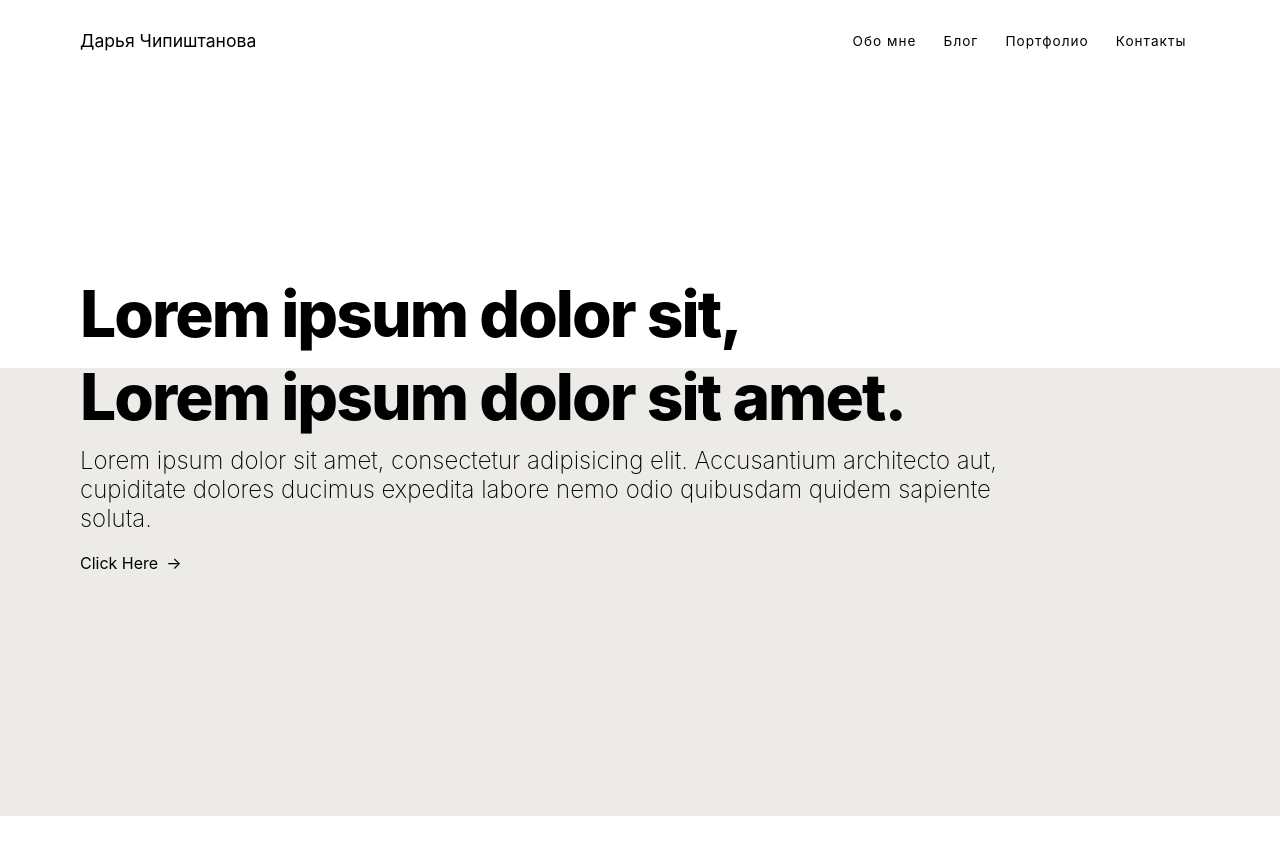
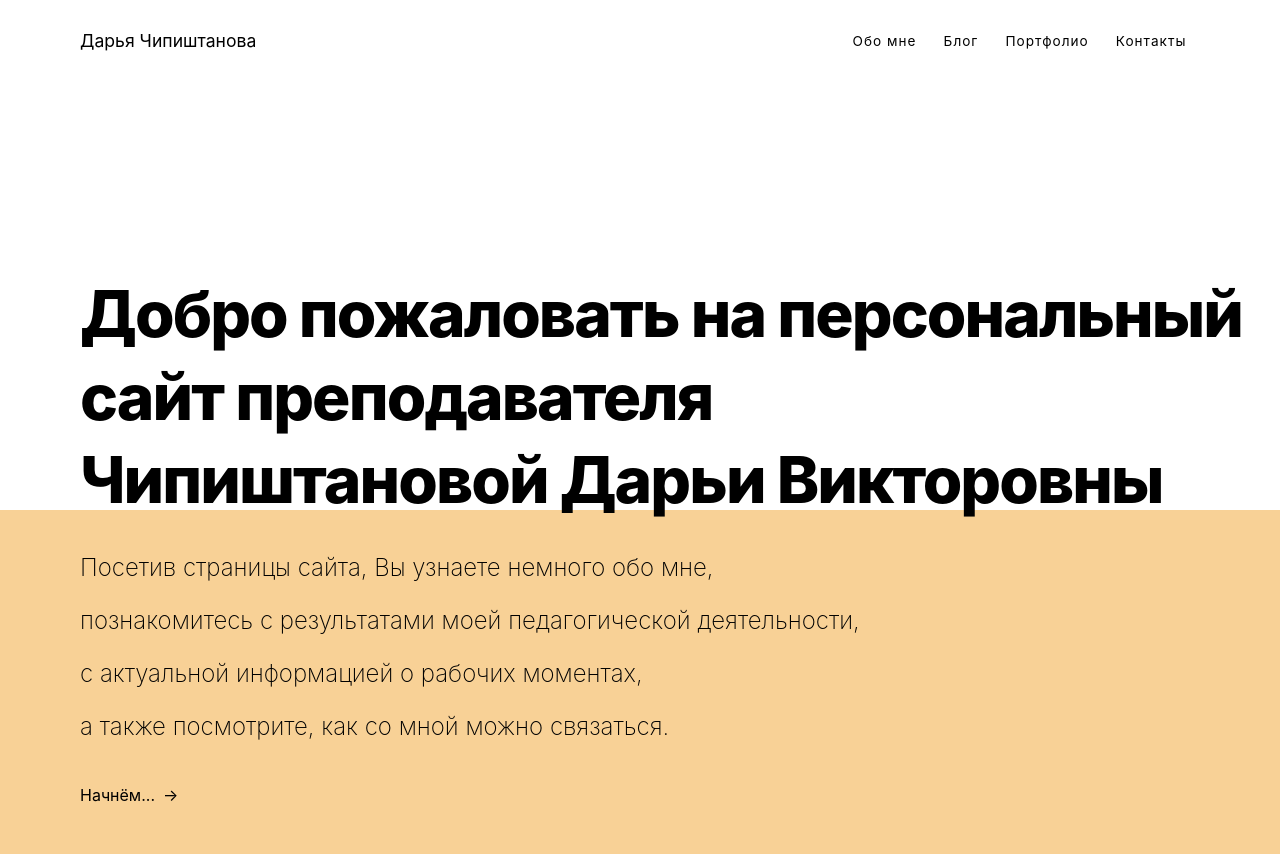
Before and after one commit to Daria-Vi/swilte-test, a SvelteKit app: page / in a window 1280 px wide. Shown: the top 854 px of the page. Before the commit the page ends 816 px from the top, so only its background shows below. Built offline with nearby package versions, Linux system fonts and the light colour scheme.

Commit message:
edit about

```diff
--- a/src/routes/+page.svelte
+++ b/src/routes/+page.svelte
@@ -1,5 +1,5 @@
 <svelte:head>
-    <title>Имя Фамилия</title>
+    <title>Сайт ЧДВ</title>
 </svelte:head>
 
 <div class="container">
@@ -8,21 +8,18 @@
             <div class="container info-container">
                 <div class="info-text">
                     <h1>
-                        <p class="animate-text-1">Lorem ipsum dolor sit,</p>
-                        <p class="text-2">Lorem ipsum dolor sit amet.</p>
+                        <p class="animate-text-1">Добро пожаловать на персональный сайт преподавателя</p>
+                        <p class="text-2">Чипиштановой Дарьи Викторовны</p>
                     </h1>
                 </div>
                 <h2 class="subtitle">
-                    Lorem ipsum dolor sit amet, consectetur adipisicing elit.
-                    Accusantium architecto aut, cupiditate dolores ducimus
-                    expedita labore nemo odio quibusdam quidem sapiente soluta.
+                    <p>Посетив страницы сайта, Вы узнаете немного обо мне, </p>
+                    <p>познакомитесь с результатами моей педагогической деятельности, </p>
+                    <p>с актуальной информацией о рабочих моментах, </p>
+                    <p>а также посмотрите, как со мной можно связаться. </p>
                 </h2>
-                <div
-                    style="color:black"
-                    class="scroll-button animate-scroll"
-                    tabindex="0"
-                >
-                    <a href="/about">Click Here</a>
+                <div style="color:black" class="scroll-button animate-scroll" tabindex="0">
+                    <a href="/about">Начнём...</a>
                     <div class="arrow">→</div>
                 </div>
             </div>
@@ -69,10 +66,10 @@
         margin-top: 0.5rem;
     }
     .background-div {
-        background-color: #ecebe8;
+        background-color: #f8d196;
         width: 100%;
         height: 56vh;
-        margin: -205px auto;
+        margin: -295px auto;
     }
     .info .info-text {
         position: relative;
--- a/src/routes/about/+page.svelte
+++ b/src/routes/about/+page.svelte
@@ -1 +1,18 @@
-<h1>Обо мне</h1>
+<div class="container">
+    <h1>Обо мне</h1><br>
+
+<h2>Общая информация</h2>
+<p>Я родилась в обычной семье СССР (какой кошмар...), но уже через пару лет мы стали обычной семьёй Российской Федерации. Сейчас проживаю в городе Черемхово Иркутской области. Окончила 9 классов, а затем поступила в средне-специальное учебное заведение. И вот уже 15 лет после окончания в 2008 году Черемховского горнотехничекого колледжа я работаю в нём же преподавателем. Дисциплины, которые я преподаю студентам, имеют отношение к информатике, информационным технологиям и информационным системам. </p><br>
+<h2>Работа</h2>
+<p>При трудоустройстве после окончания колледжа у меня возник вопрос: Стоит ли получать высшее образование? Нужно ли оно мне? Взвесив все «за» и «против» наличия высшего образования, я пришла к выводу, что нужно поступить в ВУЗ Иркутска. Поступила на платную заочку по специальности, сразу на третий курс: полученное образование в колледже зачлось. Так в 2012 году я получила диплом Байкальского государственного университета экономики и права по специальности "Прикладная информатика в экономике". Экономист за годы учебы во мне так и не проснулся, а вот в информатике я была более квалифицирована, что и влияло на выбор моей профессии. </p>
+<p>За годы работы я постоянно повышаю свою квалификацию, стараюсь подчерпнуть что-то новое и необходимое для успешной работы. Это помогло мне в получении высшей квалификационной категории по занимаемой должности.</p>
+
+</div>
+
+<style>
+    .container {
+        margin: 50px auto;
+        max-width: 800px;
+        padding: 0 20px;
+    }
+</style>
--- a/src/routes/project/apps/2/+page.svelte
+++ b/src/routes/project/apps/2/+page.svelte
@@ -80,7 +80,7 @@
  }
  button {
   padding: 5px 10px;
-  background-color: hsl(249, 53%, 52%);
+  background-color: #5744c5;
   color: white;
   border: none;
   cursor: pointer;
```
